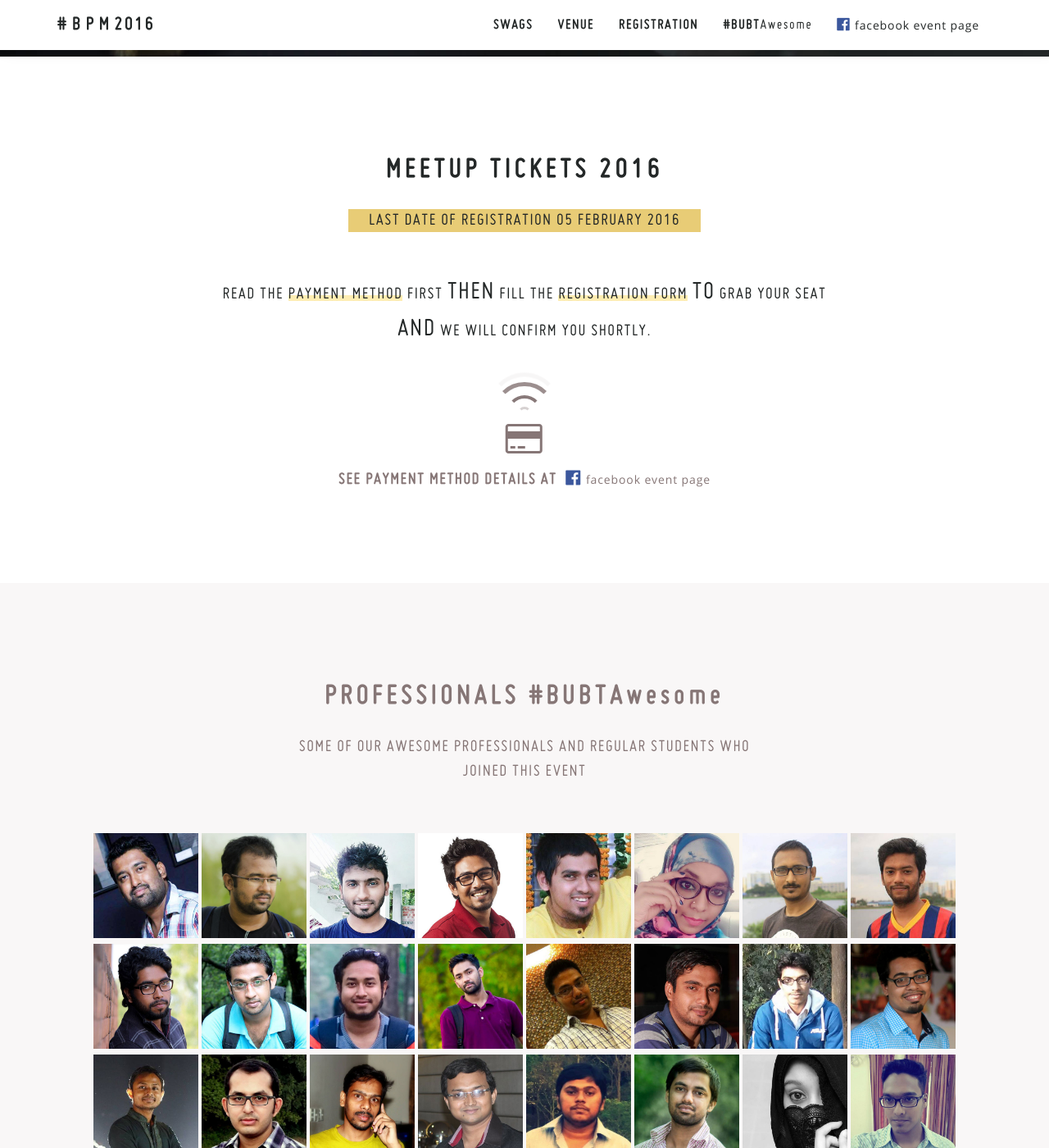
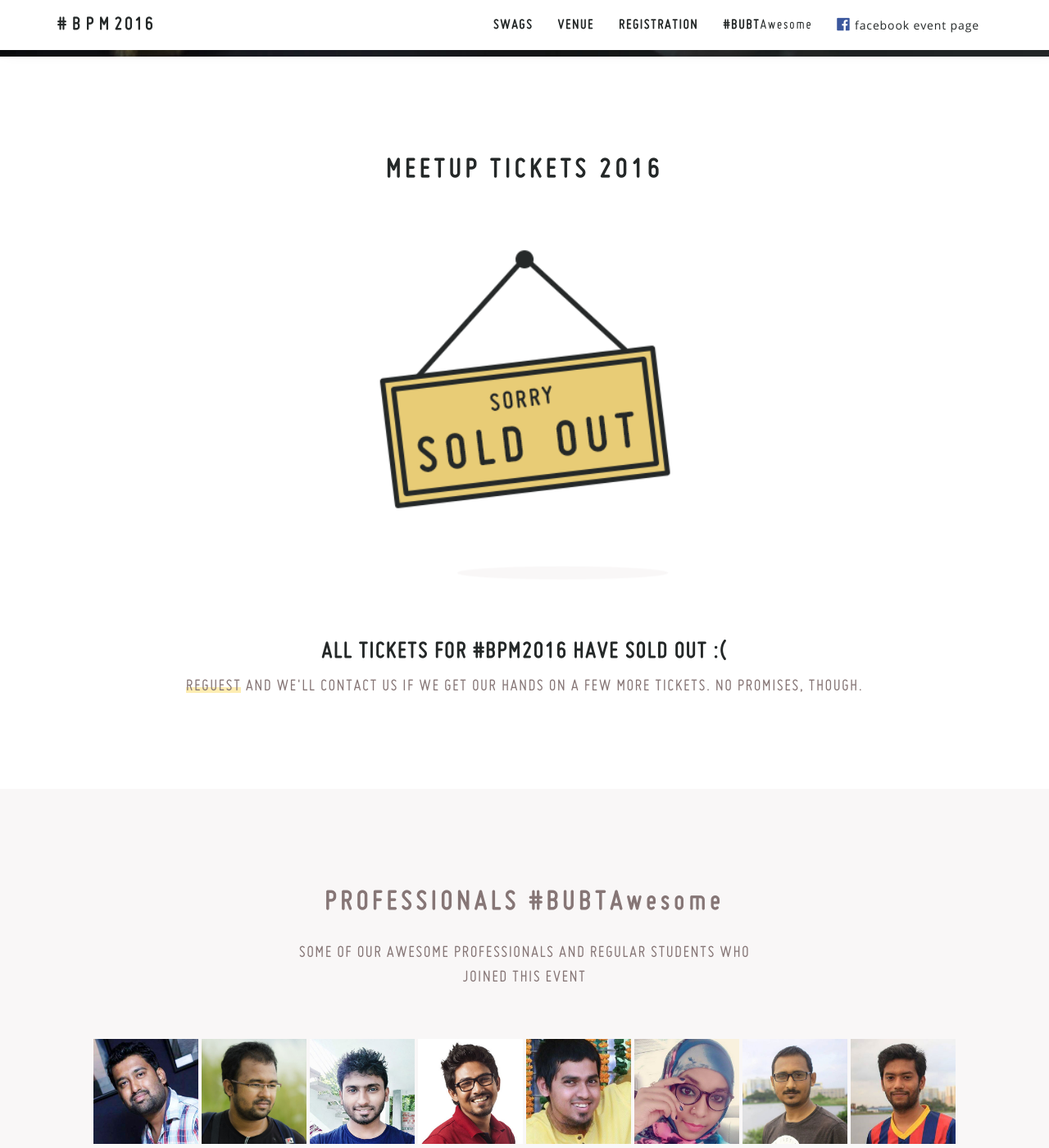
Before and after one commit to zafree/bpm2016, a Jekyll site: the page built from index.html, in a window 1280 px wide and 1400 px high, scrolled down 1923 px. Shown: the whole window at 82% size. Built offline with Jekyll 4.4.1, drawn with Linux system fonts in a browser that asks for light colours; some web fonts are replaced.

Commit message:
tickets sold out

```diff
--- a/index.html
+++ b/index.html
@@ -91,22 +91,17 @@ layout: default
         <div class="row p-v-xxl text-u-c text-center">
           <div class="col-md-8 col-md-offset-2">
             <h1 class="l-s-2x m-t-mone m-b-lg">Meetup Tickets 2016</h1>
-            <span class="text-lg text-dark p-h-lg p-v-xs bg-primary">Last date of registration  05 February 2016</span>
-            <p class="text-lg p-t-xxl">
-              Read the <a class="hover" href="https://www.facebook.com/events/1707877516114278/" target="_blank">payment method</a> first
-              <span class="text-1x">then</span> fill the <a href="http://tinyurl.com/form-bubt-pro" target="_blank" class="hover" data-toggle="tooltip" data-placement="top" title="Please register after payment">registration form</a>
-              <span class="text-1x">to</span> grab your seat
-              <span class="text-1x">and</span> we will confirm you shortly.
+          </div>
+					<div class="clearfix"></div>
+					<div class="col-md-4 col-md-offset-4 m-v-xxl">
+						<img class="img-full" src="imgs/tickets-gone.png" alt="">
+					</div>
+					<div class="clearfix"></div>
+					<div class="clear">
+						<h2>All Tickets for #BPM2016 have sold out :(</h2>
+						<p class="text-lg text-muted">
+							<a class="hover" href="http://tinyurl.com/form-bubt-pro">Reguest</a> and we'll contact us if we get our hands on a few more tickets. No promises, though.
 						</p>
-            <div class="clear text-muted">
-              <div class="signal-wave"><span></span></div>
-              <a class="text-u-c font-bold" href="https://www.facebook.com/events/1707877516114278/" target="_blank">
-                <i class="fa fa-credit-card text-3x p-b"></i> <br>
-                <span class="text-lg">See payment method details at </span>
-                <p class="inline text-lg" data-toggle="tooltip" data-placement="bottom" title="Learn our pament method"><i class="fa fa-facebook-official facebook m-l-xs"></i> <span class="text-base font-open-sans text-l-c font-normal l-s-1x">facebook event page</span></p>
-              </a>
-            </div>
-
 					</div>
         </div>
       </div>
@@ -165,6 +160,7 @@ layout: default
 						<a class="thumb-xl" href=""><img src="imgs/awesome/ekram-bhuiyan.jpg" alt="Ekram Bhuiyan"></a>
             <a class="thumb-xl" href=""><img src="imgs/awesome/al-hasan-hira.jpg" alt="Al Hasan Hira"></a>
 						<a class="thumb-xl" href=""><img src="imgs/awesome/rahad-uz-zaman.jpg" alt="Rahad Uz Zaman"></a>
+						<a class="thumb-xl" href=""><img src="imgs/awesome/neha-nayna.jpg" alt="Neha Nayna"></a>
           </div>
         </div>
       </div>
```
Also changed, not shown: imgs/awesome/neha-nayna.jpg (added), imgs/tickets-gone.png (added). Lines whose indentation alone changed are shown as unchanged.
